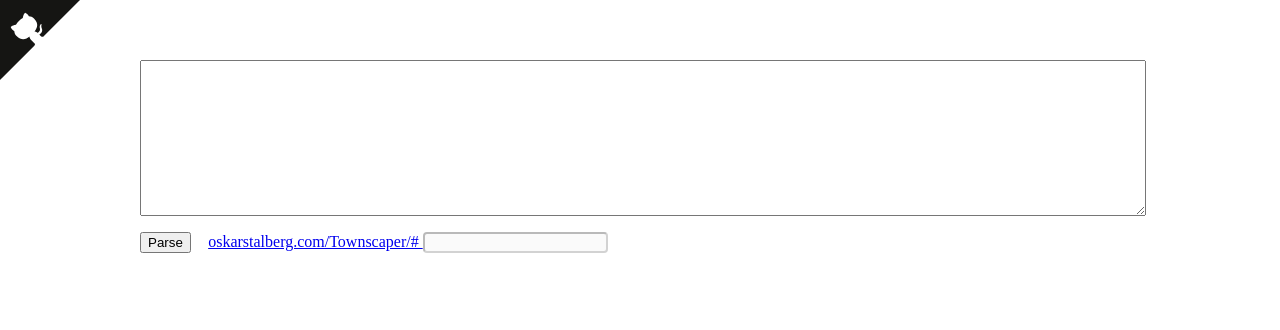
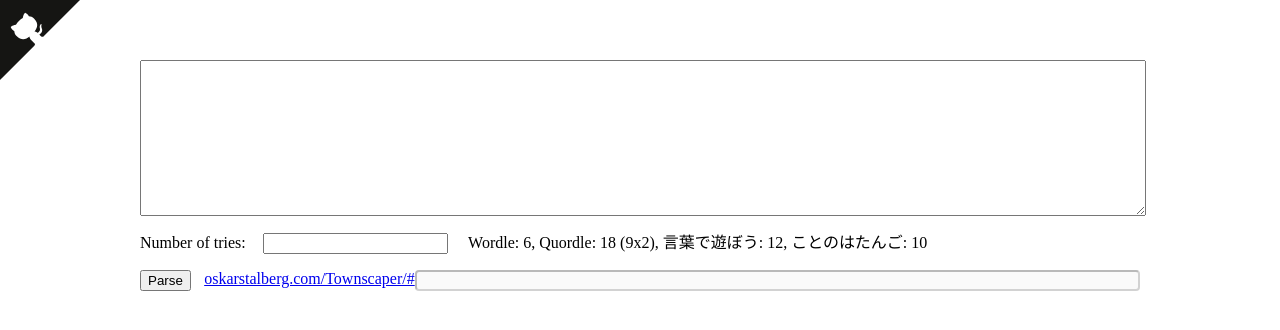
Before and after one commit to patarapolw/wordle2townscaper, a website built with Vite: page index.html in a window 1280 px wide. Built offline with nearby package versions, Linux system fonts and the light colour scheme; what townsclipper would draw is missing.

Commit message:
account for black squares and number of tries

```diff
--- a/index.html
+++ b/index.html
@@ -69,6 +69,11 @@
     <div id="readme"></div>
 
     <textarea id="raw" cols="30" rows="10"></textarea>
+    <div class="field">
+      <label for="ntries">Number of tries:</label>
+      <input type="number" name="ntries" id="ntries">
+      <span>Wordle: 6, Quordle: 18 (9x2), 言葉で遊ぼう: 12, ことのはたんご: 10</span>
+    </div>
     <div id="cleaned"></div>
     <div id="button-area">
       <button id="submit">Parse</button>
@@ -76,7 +81,7 @@
         <a id="townscaper-link" href="https://oskarstalberg.com/Townscaper" target="_blank" rel="noopener noreferrer">
           oskarstalberg.com/Townscaper/#
         </a>
-        <input type="text" id="townscaper-id" disabled>
+        <input type="text" id="townscaper-id" style="flex-grow: 1" disabled>
       </span>
     </div>
   </div>
--- a/src/main.ts
+++ b/src/main.ts
@@ -6,6 +6,7 @@ import { mapping, similar } from './mapping'
 document.querySelector<HTMLDivElement>('#readme')!.innerHTML = md
 
 const elRaw = document.querySelector<HTMLTextAreaElement>('#raw')!
+const elNTries = document.querySelector<HTMLInputElement>('#ntries')!
 const elId = document.querySelector<HTMLInputElement>('#townscaper-id')!
 const elLink = document.querySelector<HTMLAnchorElement>('#townscaper-link')!
 const elSubmit = document.querySelector<HTMLButtonElement>('#submit')!
@@ -55,6 +56,17 @@ elSubmit.onclick = () => {
     }
   }
 
+  const height = Number(elNTries.value)
+
+  if (!isNaN(height) && height > matrix.length) {
+    matrix = [
+      ...matrix,
+      ...Array(height - matrix.length).fill(Array(width).fill('⬛'))
+    ]
+  }
+
+  console.log(matrix)
+
   elCleaned.innerHTML = matrix.map((m) => m.join('')).join('<br/>')
 
   const sparse: SparseCorner[] = []
--- a/src/mapping.ts
+++ b/src/mapping.ts
@@ -1,13 +1,6 @@
 export const similar = {
-  '⬜': [
-    '⬛',
-    '⚪️',
-    '⚫️',
-    ':white_large_square:',
-    ':black_large_square:',
-    ':white_circle:',
-    ':black_circle:'
-  ],
+  '⬜': ['⚪️', ':white_large_square:', ':white_circle:'],
+  '⬛': ['⚫️', ':black_large_square:', ':black_circle:'],
   '🟥': [':red_square:', ':large_red_square:'],
   '🟧': [':yellow_square:', ':large_yellow_square:'],
   '🟨': ['🟡', ':yellow_square:', ':yellow_circle:'],
@@ -17,6 +10,7 @@ export const similar = {
 
 export const mapping: Record<keyof typeof similar, number> = {
   '⬜': -1,
+  '⬛': -1,
   '🟥': 1,
   '🟧': 2,
   '🟨': 3,
--- a/src/style.css
+++ b/src/style.css
@@ -35,3 +35,14 @@ input#townscaper-id {
 #link-area[data-changed] input#townscaper-id {
   border: 1px solid red;
 }
+
+.field > * + * {
+  margin-left: 1em;
+}
+
+#button-area, #link-area {
+  display: flex;
+  flex-direction: row;
+  justify-content: center;
+  width: 100%;
+}
```
Also changed, not shown: README.md.
